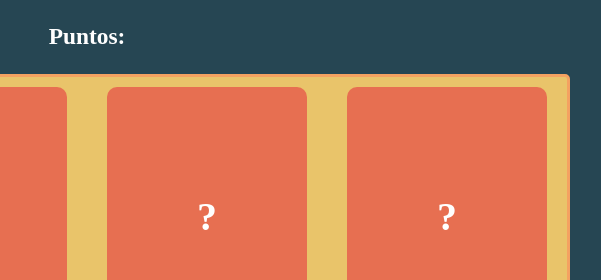
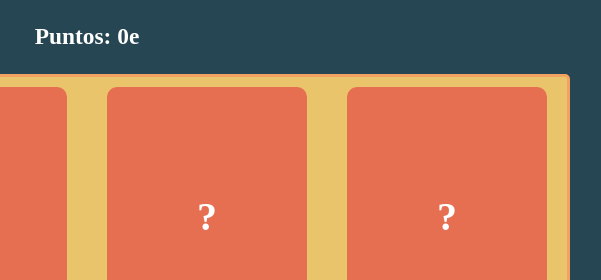
Before and after one commit to dcrdns/Memorama, a plain HTML site: page index.html in a window 1280 px wide. Shown: the top 280 px of the page, 553-1154 px from the left. Drawn offline with Linux system fonts and the light colour scheme.

Commit message:
Puntos: 0

```diff
--- a/index.html
+++ b/index.html
@@ -9,7 +9,7 @@
 </head>
 <body>
         <div class="puntos">
-            <h3 id="lpun" class="puntos">Puntos:</h3>
+            <h3 id="lpun" class="puntos">Puntos: 0e</h3>
         </div>
     <div class="container">
         <div class="scene scene--card">
```
